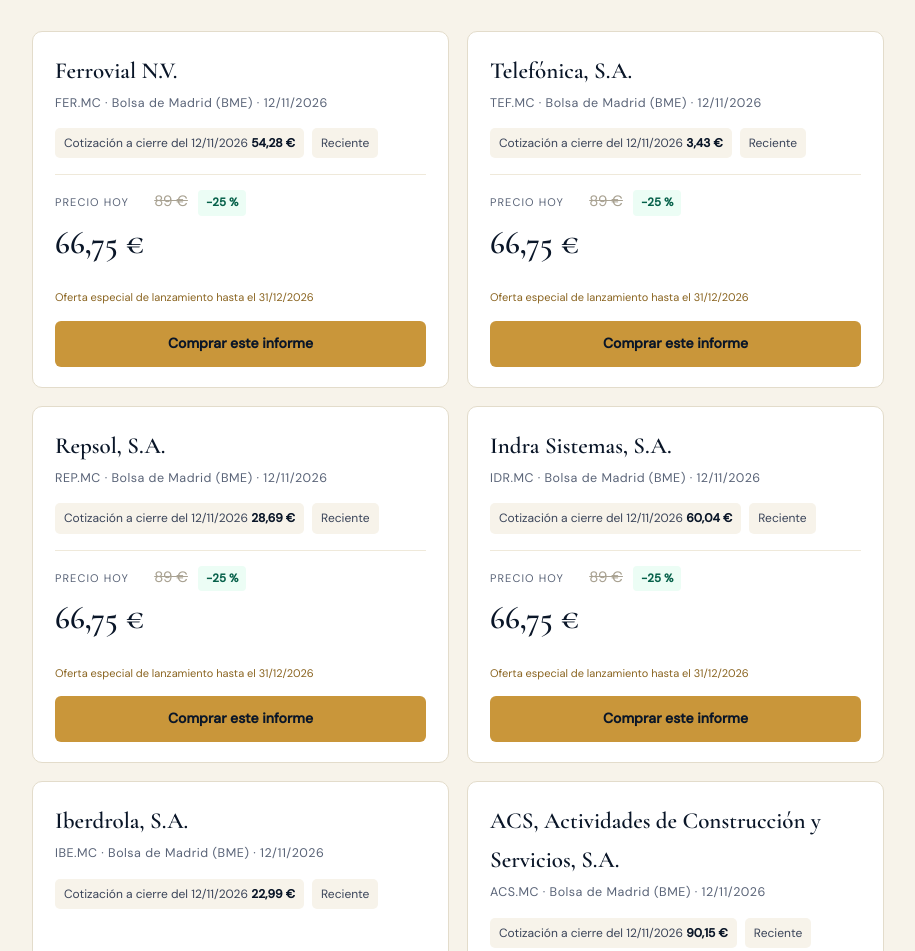
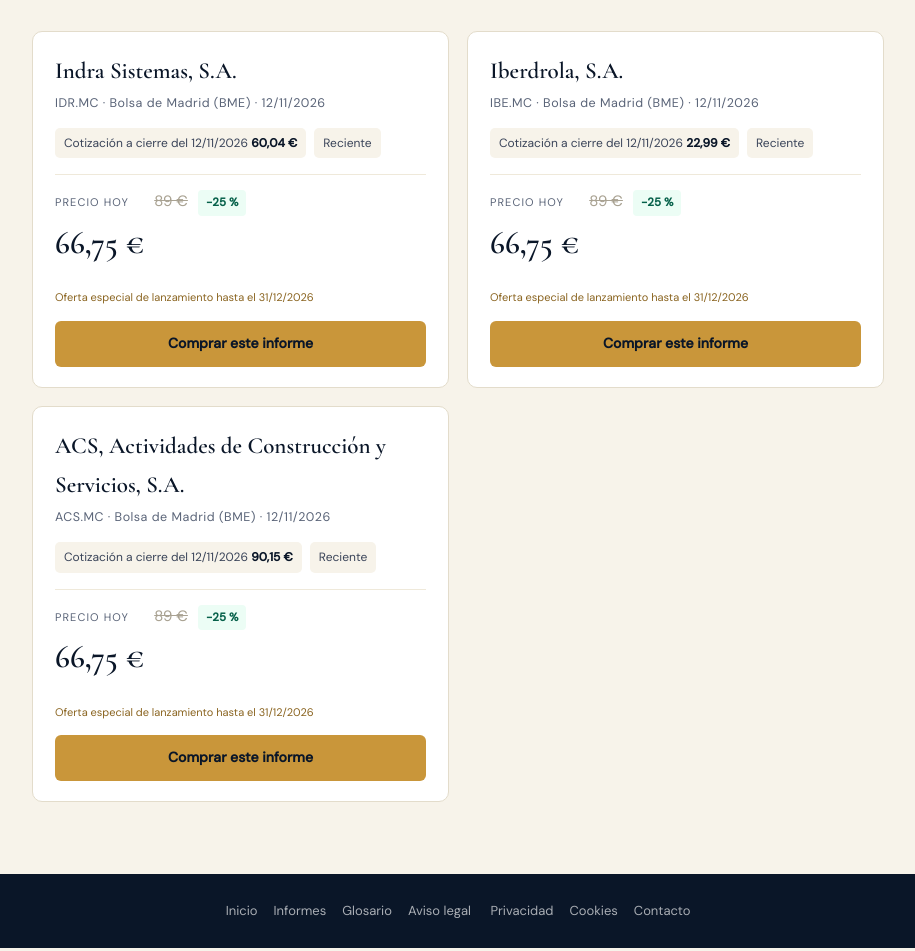
Before and after one commit to sebastianprat-commits/criteriofinanciero, a plain HTML site: page repositorio/index.html in a window 1280 px wide. Shown: the part 465-1416 px from the top of the page, without its empty margins (182-1097 px from the left). Drawn offline with nearby package versions, Linux system fonts and the light colour scheme.

Commit message:
Actualización automática 2026-11-12 10:34

```diff
--- a/repositorio/index.html
+++ b/repositorio/index.html
@@ -57,45 +57,6 @@ cuándo se escribió y con qué datos.</p>
   <strong>25 % de descuento</strong>. Se aplica al pedirlo, sin código.
 </div>
 <div class="rejilla"><article class="ficha">
-  <h2>Ferrovial N.V.</h2>
-  <div class="meta">FER.MC · Bolsa de Madrid (BME) · 12/11/2026</div>
-  <div class="chips"><span class="chip">Cotización a cierre del 12/11/2026 <b>54,28 €</b></span><span class="chip">Reciente</span></div>
-  <div class="precio" style="flex-wrap:wrap">
-    <div>
-      <div class="etiqueta">Precio hoy</div>
-      <span class="hoy">66,75 €</span>
-    </div>
-    <span class="antes">89 €</span> <span class="baja">−25 %</span><div style="font-size:11px;color:#8A6420;margin-top:8px;width:100%">Oferta especial de lanzamiento hasta el 31/12/2026</div>
-  </div>
-  <a class="btn" href="/checkout/?ref=FER_MC_20261112">Comprar este informe</a>
-</article>
-<article class="ficha">
-  <h2>Telefónica, S.A.</h2>
-  <div class="meta">TEF.MC · Bolsa de Madrid (BME) · 12/11/2026</div>
-  <div class="chips"><span class="chip">Cotización a cierre del 12/11/2026 <b>3,43 €</b></span><span class="chip">Reciente</span></div>
-  <div class="precio" style="flex-wrap:wrap">
-    <div>
-      <div class="etiqueta">Precio hoy</div>
-      <span class="hoy">66,75 €</span>
-    </div>
-    <span class="antes">89 €</span> <span class="baja">−25 %</span><div style="font-size:11px;color:#8A6420;margin-top:8px;width:100%">Oferta especial de lanzamiento hasta el 31/12/2026</div>
-  </div>
-  <a class="btn" href="/checkout/?ref=TEF_MC_20261112">Comprar este informe</a>
-</article>
-<article class="ficha">
-  <h2>Repsol, S.A.</h2>
-  <div class="meta">REP.MC · Bolsa de Madrid (BME) · 12/11/2026</div>
-  <div class="chips"><span class="chip">Cotización a cierre del 12/11/2026 <b>28,69 €</b></span><span class="chip">Reciente</span></div>
-  <div class="precio" style="flex-wrap:wrap">
-    <div>
-      <div class="etiqueta">Precio hoy</div>
-      <span class="hoy">66,75 €</span>
-    </div>
-    <span class="antes">89 €</span> <span class="baja">−25 %</span><div style="font-size:11px;color:#8A6420;margin-top:8px;width:100%">Oferta especial de lanzamiento hasta el 31/12/2026</div>
-  </div>
-  <a class="btn" href="/checkout/?ref=REP_MC_20261112">Comprar este informe</a>
-</article>
-<article class="ficha">
   <h2>Indra Sistemas, S.A.</h2>
   <div class="meta">IDR.MC · Bolsa de Madrid (BME) · 12/11/2026</div>
   <div class="chips"><span class="chip">Cotización a cierre del 12/11/2026 <b>60,04 €</b></span><span class="chip">Reciente</span></div>
```
Also changed, not shown: repositorio/datos.json (+0 -36 lines).
